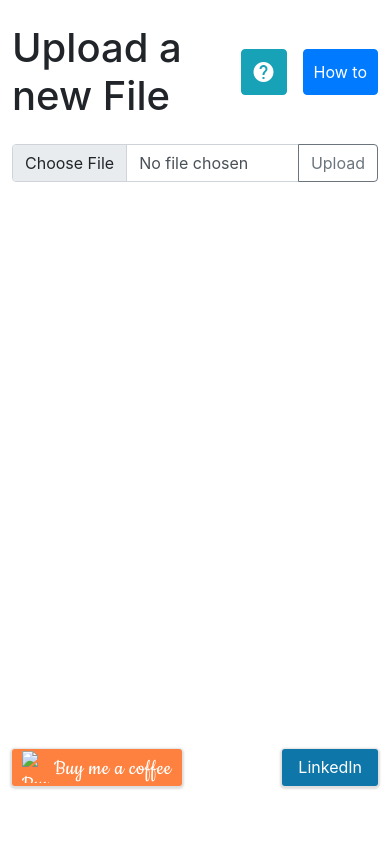
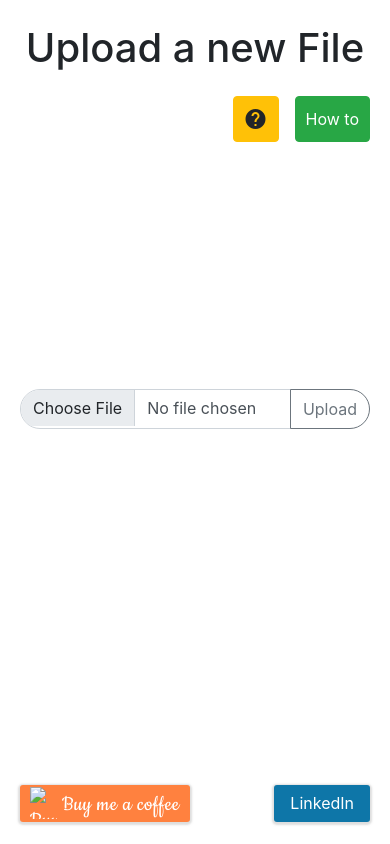
Before and after one commit to Pythonidaer/resume_equalizer, a Flask app: page / in a window 390 px wide. Run offline with Flask 2, Linux system fonts and the light colour scheme; some libraries are stand-ins or nearby versions.

Commit message:
'styledMobile'

```diff
--- a/assets/styles/styles.css
+++ b/assets/styles/styles.css
@@ -38,7 +38,8 @@ button.accordion-button {
   margin-left: 0;
 }
 
-button.btn.btn-info.ml-auto,
+button.btn.btn-warning.ml-auto,
+button.btn.btn-success.ml-auto,
 button.btn.btn-primary.ml-auto {
   line-height: 0;
   padding: 10px;
@@ -77,3 +78,104 @@ button.btn.btn-primary.ml-auto {
   background: #084461;
   color: #fff;
 }
+
+.container-md.d-flex.flex-column.modal-and-form-container {
+  height: 80vh;
+}
+
+form {
+  max-width: 584px;
+  margin-top: auto;
+  margin-bottom: auto;
+  margin-left: auto;
+  margin-right: auto;
+}
+
+input.form-control {
+  height: 40px;
+  border-top-left-radius: 24px;
+  border-bottom-left-radius: 24px;
+}
+
+input.btn.btn-outline-secondary {
+  height: 40px;
+  border-top-right-radius: 24px;
+  border-bottom-right-radius: 24px;
+}
+
+footer.mt-auto.container-md.d-flex.align {
+  max-height: 20vh;
+}
+
+.mobile-row-btns {
+  margin-left: auto;
+}
+
+/* .accordion-button:focus {
+  z-index: 3;
+  border-color: #86b7fe;
+  outline: 0;
+  box-shadow: 0 0 0 0.25rem rgb(13 110 253 / 25%);
+} */
+
+.accordion-button {
+  color: #e8eaed;
+  background-color: #7a7c86;
+}
+
+.accordion-button:not(.collapsed) {
+  color: #e8eaed;
+  background-color: #5aafff;
+}
+
+.accordion-button:focus,
+.accordion-button:active {
+  z-index: 3;
+  border-color: #fff !important;
+  box-shadow: none !important;
+}
+
+@media all and (max-width: 768px) {
+  .d-flex.align-items-center {
+    flex-direction: column;
+  }
+
+  .button.btn.btn-warning.ml-auto {
+    margin: 0 auto !important;
+  }
+
+  .mobile-row-btns {
+    display: flex;
+    width: 100%;
+  }
+
+  button.btn.btn-success.ml-3.how-to {
+    margin-right: 8px;
+  }
+
+  form {
+    margin-left: 8px;
+    margin-right: 8px;
+    max-width: 736px;
+  }
+
+  .footer.mt-auto.container-md.d-flex.align {
+    max-width: 736px;
+  }
+
+  .mt-auto.pb-5 {
+    margin-left: 8px;
+  }
+
+  .mt-auto.pb-5 {
+    padding-bottom: 12px !important;
+  }
+
+  a.btn-linkedin {
+    margin-right: 8px;
+  }
+
+  button.btn.btn-primary.ml-auto {
+    margin-bottom: 1.5rem;
+  }
+}
--- a/templates/index.html
+++ b/templates/index.html
@@ -10,7 +10,7 @@
       rel="stylesheet">
     <link rel="stylesheet" href="/styles/styles.css" />
 
-    <title>Upload new File</title>
+    <title>Resumé Equalizer | Upload PDF File</title>
   </head>
   <body class="d-flex flex-column">
 
@@ -23,21 +23,25 @@
     </div>
     {% endfor %}
 
-    <div class="container-md">
+    <div class="container-md d-flex flex-column modal-and-form-container">
       <div class="d-flex align-items-center">
         <h1 class="my-4">Upload a new File</h1>
 
 
         <!-- Button trigger modal -->
-<button type="button" class="btn btn-info ml-auto" data-toggle="modal" data-target="#aboutAppModal">
+        <div class="mobile-row-btns">
+
+          <button type="button" class="btn btn-warning ml-auto" data-toggle="modal" data-target="#aboutAppModal">
             <span class="material-icons">
               help
               </span>
             </button>
 
-<button type="button" class="btn btn-primary ml-3 how-to" data-toggle="modal" data-target="#howToModal">
+            <button type="button" class="btn btn-success ml-3 how-to" data-toggle="modal" data-target="#howToModal">
             How to
             </button>
+        </div>
+
 
 <!-- Modal -->
 <div class="modal fade" id="aboutAppModal" tabindex="-1" role="dialog" aria-labelledby="aboutAppModalTitle" aria-hidden="true">
--- a/templates/output.html
+++ b/templates/output.html
@@ -20,7 +20,7 @@
       rel="stylesheet"
     />
     <link rel="stylesheet" href="/styles/styles.css" />
-    <title>Upload new File</title>
+    <title>Resumé Equalizer | View The Results!</title>
   </head>
   <body class="d-flex flex-column">
     <div class="container-md pb-5">
```
Lines whose indentation alone changed are shown as unchanged.
